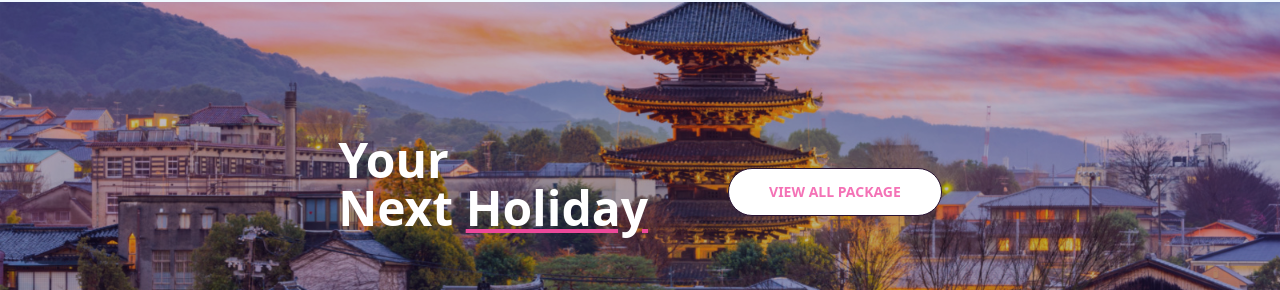
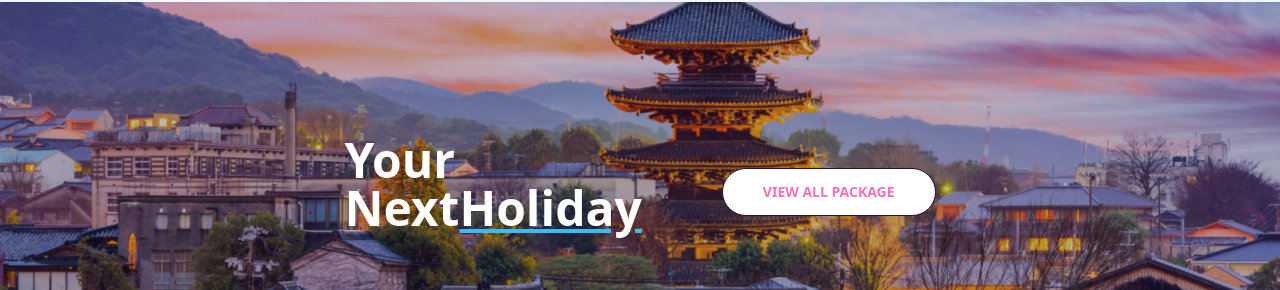
Before and after one commit to antudaa/NextTRIP, a React (Vite) app: page / in a window 1280 px wide. Shown: the part 987-1277 px from the top of the page. Built offline with nearby package versions, Linux system fonts and the light colour scheme.

Commit message:
Organized Folder Structures

```diff
--- a/src/Components/BestBeaches/BestBeaches.jsx
+++ b/src/Components/BestBeaches/BestBeaches.jsx
@@ -2,6 +2,7 @@ import React from 'react';
 import BeachVideo from '../../assets/Videos/video-section.mp4';
 
 const BestBeaches = () => {
+
     return (
         <div className="px-4 pt-16 mx-auto sm:max-w-xl md:max-w-full lg:max-w-screen-xl md:px-24 lg:px-8 lg:pt-20">
             <div className="grid gap-10 lg:grid-cols-2">
@@ -9,7 +10,7 @@ const BestBeaches = () => {
                     <h5 className="mb-4 text-4xl font-extrabold leading-none">
                         The Best Deal
                     </h5>
-                    {/* Description */}
+                    {/* Description About Deal*/}
                     <p className="mb-6 text-gray-900">
                         Sed ut perspiciatis unde omnis iste natus error sit voluptatem
                         accusantium doloremque laudantium, totam rem aperiam, eaque ipsa
@@ -34,6 +35,7 @@ const BestBeaches = () => {
                     </div>
                 </div>
                 <div className="relative">
+
                     {/* Right Side Video */}
                     <video className=" object-cover w-full h-56 rounded shadow-lg sm:h-96" src={BeachVideo} autoPlay loop muted />
                     <div className="mt-[-50px]">
--- a/src/Components/BestPackagesHomePage/BestPackagesHomePage.jsx
+++ b/src/Components/BestPackagesHomePage/BestPackagesHomePage.jsx
@@ -2,11 +2,14 @@ import React from 'react';
 import EventTourCard from '../Cards/EventTourCard/EventTourCard';
 
 const BestPackagesHomePage = () => {
+
     return (
         <div className="container mx-auto">
             <div className='lg:text-5xl md:text-3xl text-2xl font-bold text-black text-center my-6'>
+                {/* Header Text For Best Packages Home Section */}
                 <h2>Our Best Packages</h2>
             </div>
+            {/* Grid Cards Layout For Tours */}
             <div className="grid grid-cols-1 md:grid-cols-2 lg:grid-cols-3 mx-4">
                 <EventTourCard />
                 <EventTourCard />
--- a/src/Components/Cards/CategoryCard/CategoryCard.jsx
+++ b/src/Components/Cards/CategoryCard/CategoryCard.jsx
@@ -8,21 +8,32 @@ const CategoryCard = ({ category }) => {
 
     return (
         <div className="shadow-md duration-500 hover:scale-105 hover:shadow-xl relative group opacity-90 flex justify-center items-center h-full w-full">
-            <img className="object-center object-cover h-[330px] w-full" src={img} alt="Bali Image" />
+            {/* Background Image For Category Card */}
+            <img
+                className="object-center object-cover h-[330px] w-full"
+                src={img}
+                alt="Image Not Found"
+            />
             <div className="dark:text-white left-8 bottom-4 z-10 absolute leading-none text-gray-800 py-3 w-36">
                 <h3 className='font-bold pb-1 text-2xl text-white'>{categoryName}</h3>
                 <p className='text-lg text-white'>{availablePackageQuantity} Packages</p>
             </div>
-            {/* Hover Details */}
+
+            {/* Mouse Hover Effect Details */}
             <div className="absolute opacity-0 group-hover:opacity-100  group-hover:divider-cyan-300 transition duration-700 bottom-3 py-6 z-0 px-20 w-36"></div>
             <div className="absolute h-full w-full flex flex-col items-center justify-center -bottom-10 group-hover:bottom-0 z-20 group-hover:bg-cyan-500 opacity-0 group-hover:opacity-100 transition-all duration-700">
                 <h3 className="text-white text-2xl font-semibold py-4 px-5">Packages</h3>
                 {
-                    // Mapping Available Package Names
+                    // Mapping Available Packages Place Name
                     availablePackagePlaceName.map((name, i) => (
-                        <p key={i} className='text-sm mb-1 text-white'>{name}</p>
+                        <p
+                            key={i}
+                            className='text-sm mb-1 text-white'>
+                            {name}
+                        </p>
                     ))
                 }
+                {/* Button For View The Destinations */}
                 <Link to='/productDetails' className="bg-white mt-4 hover:text-cyan-500 text-cyan-500 text-[12px] rounded-3xl py-2 px-5">VIEW DESTINATIONS</Link>
             </div>
         </div>
--- a/src/Components/Cards/WorldTourCard/WorldTourCard.jsx
+++ b/src/Components/Cards/WorldTourCard/WorldTourCard.jsx
@@ -2,17 +2,22 @@ import React from 'react';
 
 const WorldTourCard = ({ tour }) => {
 
+    // Destructuring
     const { tourName, img, description } = tour;
 
     return (
+
         <div className="bg-white rounded-md">
             <div className="card-body">
                 <div className="flex">
                     <div className="mt-4 mr-3">
+                        {/* Tour Icon Image */}
                         <img className="w-[140px]" src={img} alt="" />
                     </div>
                     <div>
+                        {/* Tour Name */}
                         <h2 className="card-title text-3xl py-3">{tourName}</h2>
+                        {/* Description About Tour */}
                         <p>
                             {description}
                         </p>
--- a/src/Components/CategorySection/CategorySection.jsx
+++ b/src/Components/CategorySection/CategorySection.jsx
@@ -2,7 +2,7 @@ import React from 'react';
 import CategoryCard from '../Cards/CategoryCard/CategoryCard';
 
 
-// Categories
+// Categories Data
 const Categories = [
     {
         id: 1,
@@ -79,11 +79,11 @@ const Categories = [
 
 const CategorySection = () => {
 
-
     return (
         <div className='p-8'>
             <div className='mx-auto w-[80%] text-center'>
                 <div>
+                    {/* Header Text For Category Section */}
                     <h2 className='text-gray-700 mt-8 text-4xl font-bold capitalize mb-10'>OUR <span className='underline text-cyan-400'><span className='text-gray-700'>DESTINATIONS</span></span></h2>
                 </div>
             </div>
--- a/src/Components/Navbar/Navbar.jsx
+++ b/src/Components/Navbar/Navbar.jsx
@@ -7,6 +7,7 @@ const Navbar = () => {
     // Profile Dropdown
     const ProfileDropDown = (props) => {
 
+        // State For Toggle Button
         const [state, setState] = useState(false);
         const profileRef = useRef();
 
--- a/src/Components/NewSletter/NewSletter.jsx
+++ b/src/Components/NewSletter/NewSletter.jsx
@@ -1,6 +1,7 @@
 import React from 'react';
 
 const NewSletter = () => {
+
     return (
         <section className="py-28 relative my-8">
             <div className="relative z-10 max-w-screen-xl mx-auto px-4 justify-between items-center gap-12 md:px-8 md:flex">
@@ -10,6 +11,7 @@ const NewSletter = () => {
                     </h3>
                 </div>
                 <div className="flex-1 mt-6 md:mt-0">
+                    {/* Input Form For NewSletter Section */}
                     <form onSubmit={(e) => e.preventDefault()} className="flex items-center gap-x-3 md:justify-end">
                         <div className="relative">
                             <svg className="w-6 h-6 text-gray-400 absolute left-3 inset-y-0 my-auto" xmlns="http://www.w3.org/2000/svg" fill="none" viewBox="0 0 24 24" strokeWidth={1.5} stroke="currentColor">
@@ -22,12 +24,14 @@ const NewSletter = () => {
                                 className="w-full pl-12 pr-3 py-2 text-gray-500 bg-white outline-none border focus:border-indigo-600 shadow-sm rounded-lg"
                             />
                         </div>
+                        {/* Submit Button */}
                         <button className="block w-auto py-3 px-4 font-medium text-sm text-center text-white bg-indigo-600 hover:bg-indigo-500 active:bg-indigo-700 active:shadow-none rounded-lg shadow">
                             Subscribe
                         </button>
                     </form>
                 </div>
             </div>
+            {/* Background Gradient Color For NewSletter Section  */}
             <div className="absolute inset-0 w-full h-full" style={{ background: "linear-gradient(to right, aliceblue , skyblue)" }}></div>
         </section>
     );
--- a/src/Components/NextHoliday/NextHoliday.jsx
+++ b/src/Components/NextHoliday/NextHoliday.jsx
@@ -2,14 +2,28 @@ import React from 'react';
 import img from "../../assets/images/city6.jpg";
 
 const NextHoliday = () => {
+
     return (
+        // Background Image
         <div className="hero h-96 bg-no-repeat bg-cover w-full" style={{ backgroundImage: `url(${img})`, }}>
             <div className="hero-overlay bg-opacity-30"></div>
             <div className="hero-content text-justify items-center text-neutral-content">
                 <div className="flex flex-col lg:flex-row">
-                    <h1 className="mb-5 text-5xl text-white font-bold">Your <br /> Next <span className="underline text-pink-500"><span className="text-white">Holiday</span></span></h1>
-
-                    <button className="btn px-10 bg-white text-pink-400 ml-20 mt-8 rounded-3xl">View all Package</button>
+                    <h1 className="mb-5 text-5xl text-white font-bold">
+                        Your
+                        <br />
+                        Next
+                        {/* Underline Text Color  */}
+                        <span className="underline text-sky-400">
+                            {/* Text Color */}
+                            <span className="text-white">
+                                Holiday
+                            </span>
+                        </span>
+                    </h1>
+                    <button className="btn px-10 bg-white text-pink-400 ml-20 mt-8 rounded-3xl">
+                        View all Package
+                    </button>
                 </div>
             </div>
         </div>
--- a/src/Components/WorldTour/WorldTour.jsx
+++ b/src/Components/WorldTour/WorldTour.jsx
@@ -1,6 +1,7 @@
 import React from 'react';
 import WorldTourCard from '../Cards/WorldTourCard/WorldTourCard';
 
+// World Tour Data
 const WorldTourData = [
     {
         id: 1,
@@ -23,11 +24,13 @@ const WorldTourData = [
 ]
 
 const WorldTour = () => {
+
     return (
         <div className="lg:w-[80%] w-[90%] mx-auto pt-10">
             <div className="grid lg:grid-cols-3 md:grid-cols-2 grid-cols-1 gap-4">
                 {
                     WorldTourData.map((tour) => (
+                        // Card For World Tour
                         <WorldTourCard
                             key={tour.id}
                             tour={tour}
```
Also changed, not shown: src/Components/Cards/EventTourCard/EventTourCard.jsx (+6 -1 lines), src/Components/Discover/Discover.jsx (+6 -1 lines), src/Components/Footer/Footer.jsx (+8 -0 lines).
